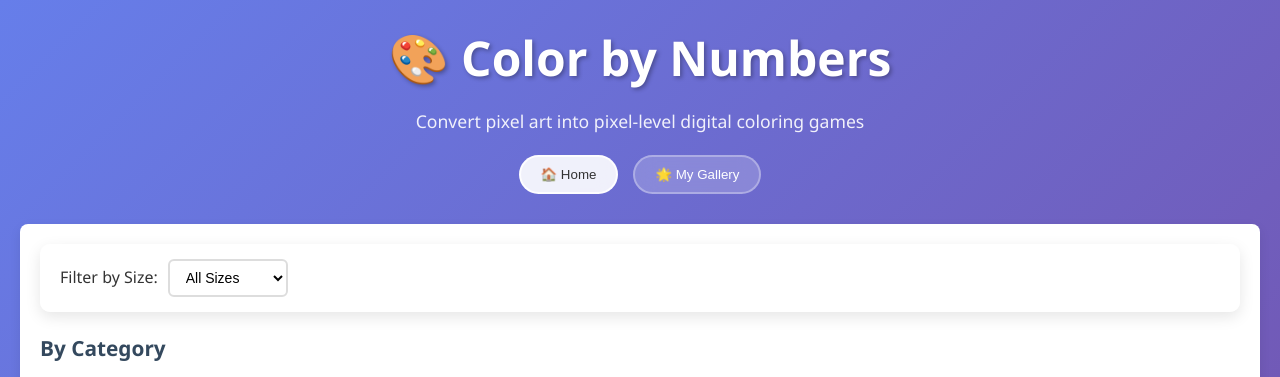
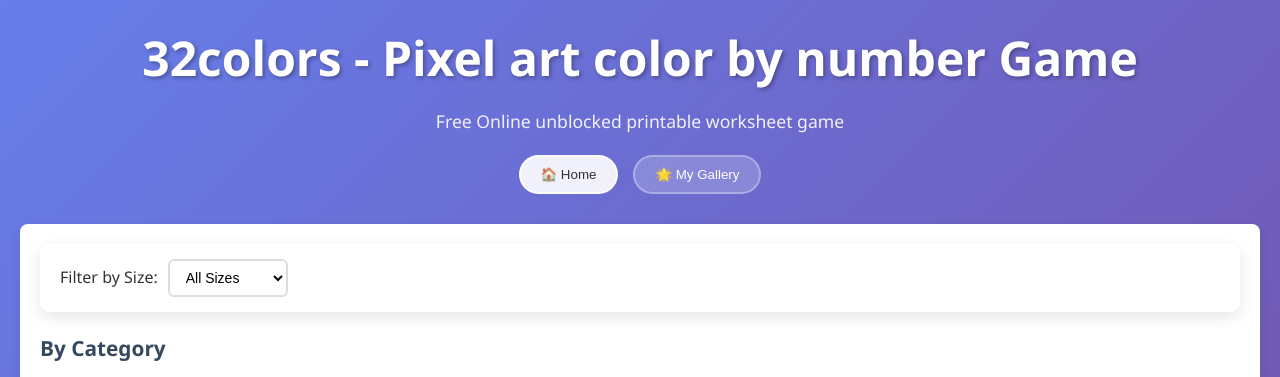
Before and after one commit to JobYu/32colors, a plain HTML site: page index.html in a window 1280 px wide. Shown: the top 377 px of the page. Drawn offline with Linux system fonts and the light colour scheme.

Commit message:
Update index.html

```diff
--- a/index.html
+++ b/index.html
@@ -3,7 +3,7 @@
 <head>
     <meta charset="UTF-8">
     <meta name="viewport" content="width=device-width, initial-scale=1.0">
-    <title>Color by Numbers - Digital Coloring Game</title>
+    <title>32colors - Pixel art color by number Game</title>
     <link rel="stylesheet" href="css/style.css">
     <link rel="stylesheet" href="css/responsive.css">
 </head>
@@ -11,8 +11,8 @@
     <div class="container">
         <!-- Header -->
         <header class="header">
-            <h1>🎨 Color by Numbers</h1>
-            <p>Convert pixel art into pixel-level digital coloring games</p>
+            <h1>32colors - Pixel art color by number Game</h1>
+            <p>Free Online unblocked printable worksheet game</p>
 
             <!-- Navigation Menu -->
             <nav class="navigation">
```
